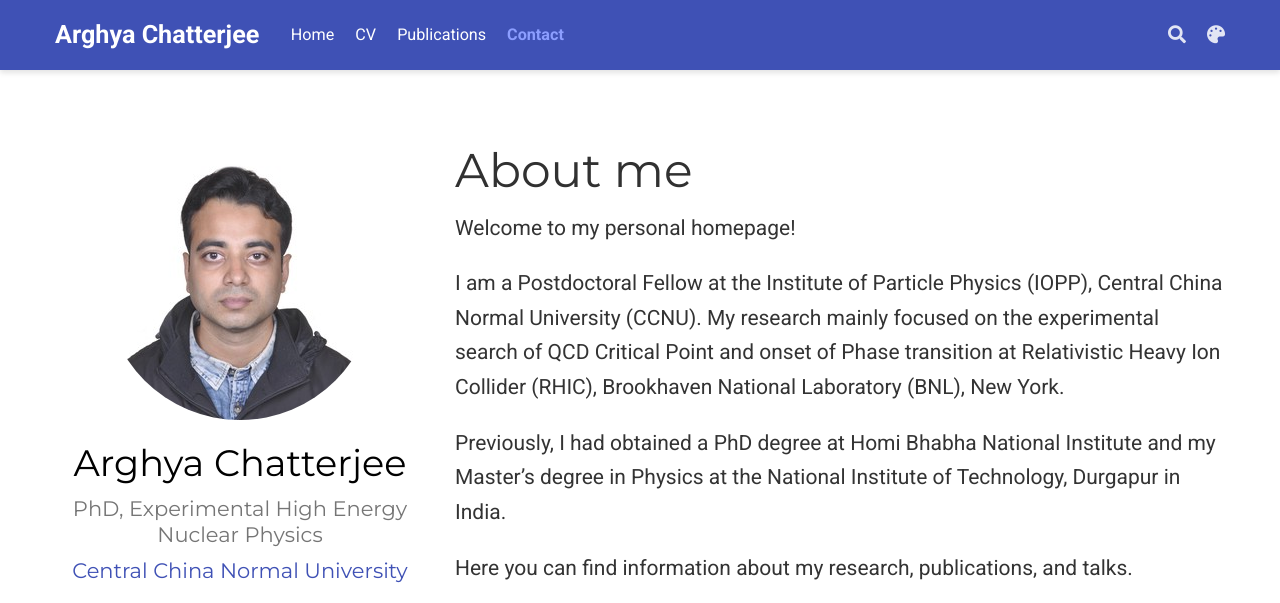
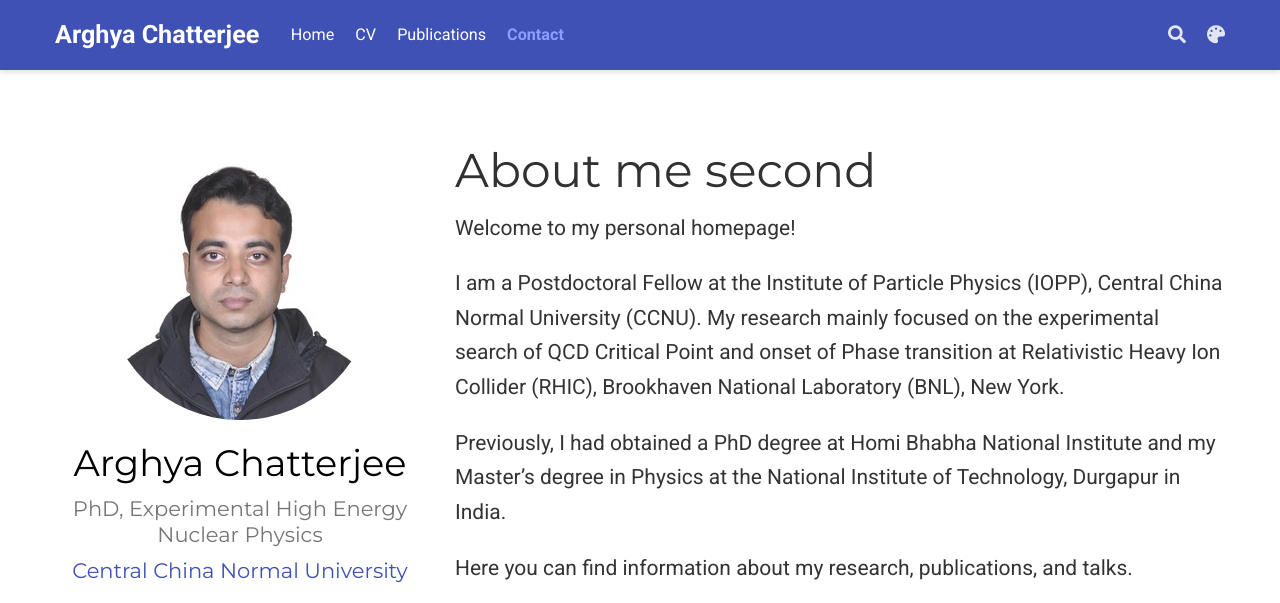
Before and after one commit to arghyanit/arghyanit.github.io, a plain HTML site: page index.html in a window 1280 px wide. Shown: the top 603 px of the page. Drawn offline with nearby package versions, Linux system fonts and the light colour scheme; some packages are replaced by stand-ins of ours; some icons are missing.

Commit message:
first commit of my website

```diff
--- a/index.html
+++ b/index.html
@@ -736,7 +736,7 @@
   <div class="col-12 col-lg-8">
 
 
-    <h1>About me</h1>
+    <h1>About me second</h1>
 
     <p>Welcome to my personal homepage!</p>
 <p>I am a Postdoctoral Fellow at the Institute of Particle Physics (IOPP), Central China Normal University (CCNU). My research mainly focused on the experimental search of QCD Critical Point and onset of Phase transition at Relativistic Heavy Ion Collider (RHIC), Brookhaven National Laboratory (BNL), New York.</p>
```
